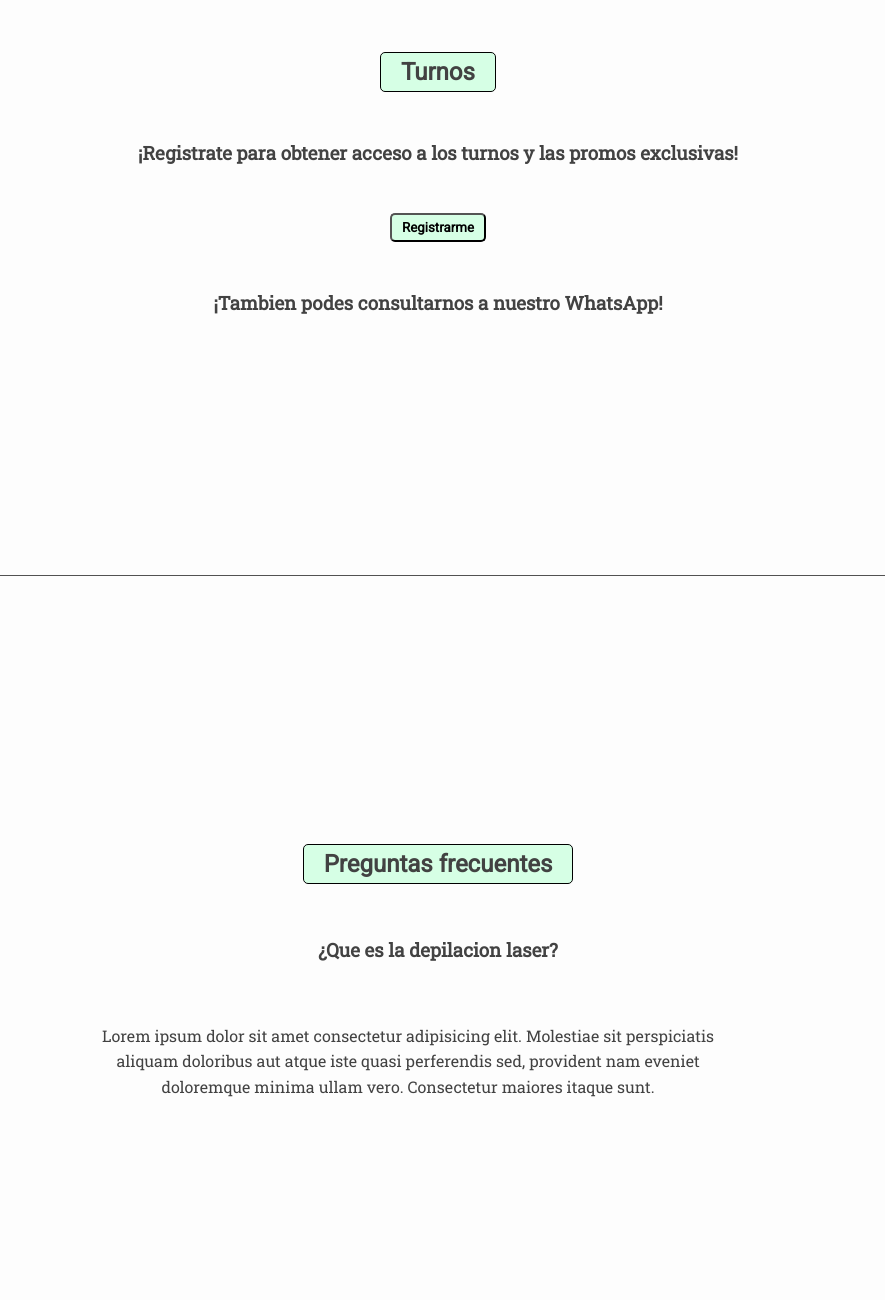
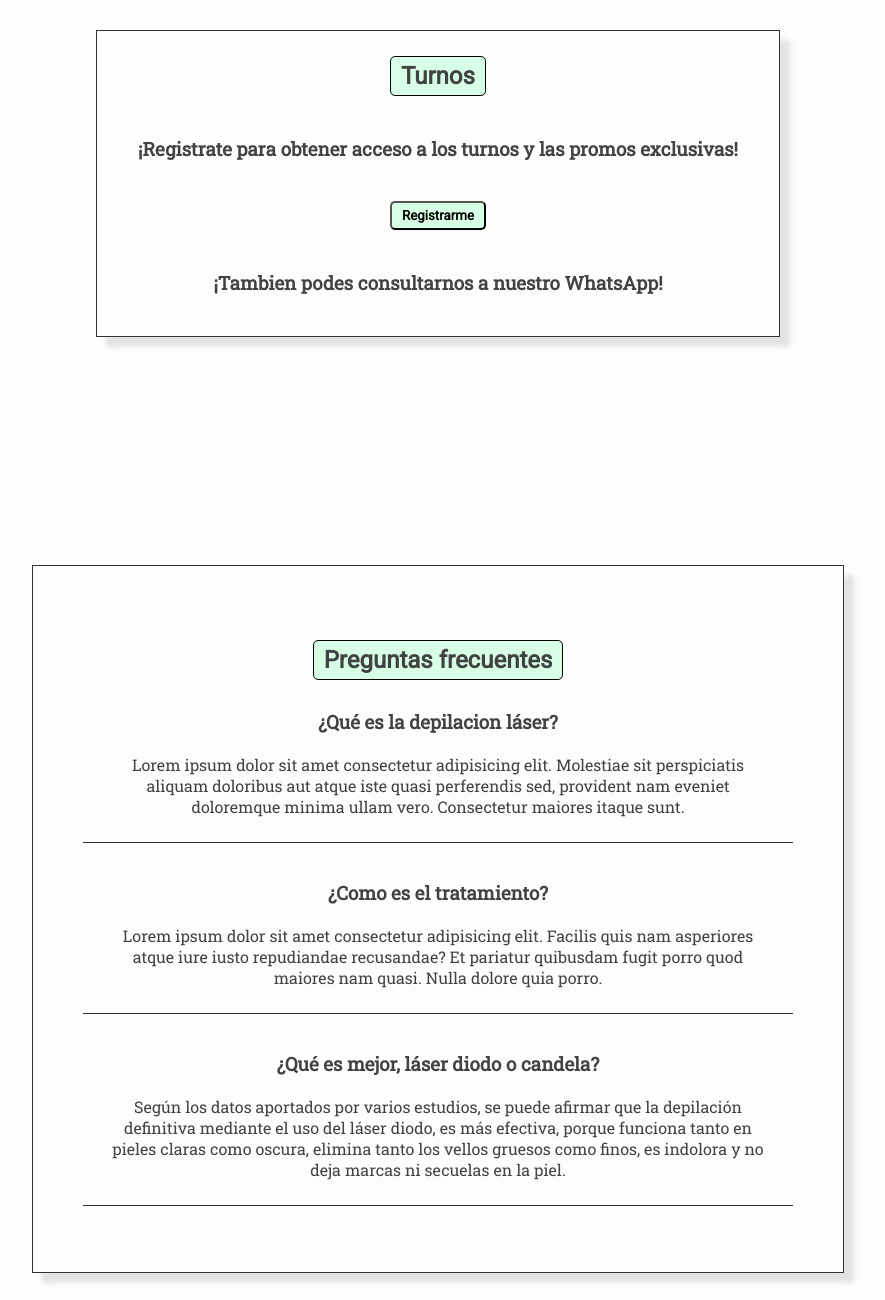
Before and after one commit to Roccoadn/depilarfernandez, a plain HTML site: page index.html in a window 1280 px wide. Shown: the part 1020-2320 px from the top of the page, without its empty margins (202-1087 px from the left). Drawn offline with nearby package versions, Linux system fonts and the light colour scheme; a web font is replaced by a local one.

Commit message:
boxshadow

```diff
--- a/estilo.css
+++ b/estilo.css
@@ -116,10 +116,12 @@ main{
 }
 
 h2{
-    margin-top: 3rem;
+    margin-top: 1.5rem;
+    margin-right: 150px;
+    margin-left: 150px;
+    padding: 5px 10px;
     border: solid 0.5px black;
     border-radius: 5px;
-    padding: 5px 20px;
     font-family: 'Roboto', sans-serif;
     color: #424242;
     background-color: #d6ffe5;
@@ -157,19 +159,29 @@ p{
     font-size:xx-large
 }
 
+.turnos-contenedor{
+    height: 98vh;
+    display: flex;
+    text-align: center;
+    justify-content: center;
+    align-items: center;
+    flex-direction: column;
+}
+
 .turnos{
     display: flex;
     text-align: center;
     justify-content: center;
     align-items: center;
     flex-direction: column;
-    padding: 50px;
+    padding: 1px;
     font-family: 'Roboto Slab', serif;
-    height: 98vh;
+    border: #333 solid 0.5px;
+    box-shadow: 10px 10px 5px 0px rgba(227,227,227,1);
 }
 
 .contenido h3{
-    margin: 3rem
+    margin: 2.5rem
 }
 
 .contenido button{
@@ -189,9 +201,17 @@ p{
 	color: #ffffff;
 }
 
+.pfc-contenedor{
+    display: flex;
+    text-align: center;
+    justify-content: center;
+    align-items: center;
+    flex-direction: column;
+    height: 98vh;
+    margin-bottom: 1.5rem;
+}
 
 .pfc{
-    border-top: rgb(82, 82, 82) solid 1px;
     display: flex;
     text-align: center;
     justify-content: center;
@@ -199,22 +219,44 @@ p{
     flex-direction: column;
     padding: 50px;
     font-family: 'Roboto Slab', serif;
-    height: 98vh;
+    border: #333 solid 0.5px;
+    box-shadow: 10px 10px 5px 0px rgba(227,227,227,1);
+    margin-bottom: 6rem;
+
 }
 
-.pg{
+.pg-1{
     color: #424242;
     padding: 5px;
     font-family: 'Roboto Slab', serif;
-    margin-top: 3rem;
+    margin-top: 1.5rem;
     margin-bottom: 1rem;
+    border-bottom: #333 solid 0.5px;
+}
+
+.pg-2{
+    color: #424242;
+    padding: 5px;
+    font-family: 'Roboto Slab', serif;
+    margin-top: 1rem;
+    margin-bottom: 1rem;
+    border-bottom: #333 solid 0.5px;
+}
+
+.pg-3{
+    color: #424242;
+    padding: 5px;
+    font-family: 'Roboto Slab', serif;
+    margin-top: 1rem;
+    margin-bottom: 1rem;
+    border-bottom: #333 solid 0.5px;
 }
 
 .text{
     color: #424242;
     text-align: center;
     padding:20px;
-    width: 800px;
+    width: 500px;
     line-height: 1.6;
     font-family: 'Roboto', sans-serif;
 }
--- a/index.html
+++ b/index.html
@@ -63,9 +63,10 @@
 
     <hr>
 
-    <main>
+    <main class="contenedor-main">
 
-        <section class="turnos">
+        <section class="turnos-contenedor">
+            <div class="turnos">
                 <h2>
                     Turnos
                 </h2>
@@ -82,29 +83,39 @@
                             ¡Tambien podes consultarnos a nuestro WhatsApp!
                     </h3>
                 </div>
+            </div>
         </section>
 
-        <section class="pfc">
+        <section class="pfc-contenedor">
+            <div class="pfc">
                 <h2>
                     Preguntas frecuentes
                 </h2>
 
-            <div class="texttitle pg">
+                <div class="pg-1">
                     <h3>
-                ¿Que es la depilacion laser?
+                        ¿Qué es la depilacion láser?
                     </h3>
-            </div>
-
-            <div class="text rp">
                     <p>
                         Lorem ipsum dolor sit amet consectetur adipisicing elit. Molestiae sit perspiciatis aliquam doloribus aut atque iste quasi perferendis sed, provident nam eveniet doloremque minima ullam vero. Consectetur maiores itaque sunt.
                     </p>
                 </div>
-            <div>
-
+                <div class="pg-2">
+                    <h3>
+                        ¿Como es el tratamiento?
+                    </h3>
+                    <p>
+                        Lorem ipsum dolor sit amet consectetur adipisicing elit. Facilis quis nam asperiores atque iure iusto repudiandae recusandae? Et pariatur quibusdam fugit porro quod maiores nam quasi. Nulla dolore quia porro.
+                    </p>
                 </div>
-            <div>
-
+                <div class="pg-3">
+                    <h3>
+                        ¿Qué es mejor, láser diodo o candela?
+                    </h3>
+                    <p>
+                        Según los datos aportados por varios estudios, se puede afirmar que la depilación definitiva mediante el uso del láser diodo, es más efectiva, porque funciona tanto en pieles claras como oscura, elimina tanto los vellos gruesos como finos, es indolora y no deja marcas ni secuelas en la piel.
+                    </p>
+                </div>
             </div>
         </section>
 
```
Lines whose indentation alone changed are shown as unchanged.
